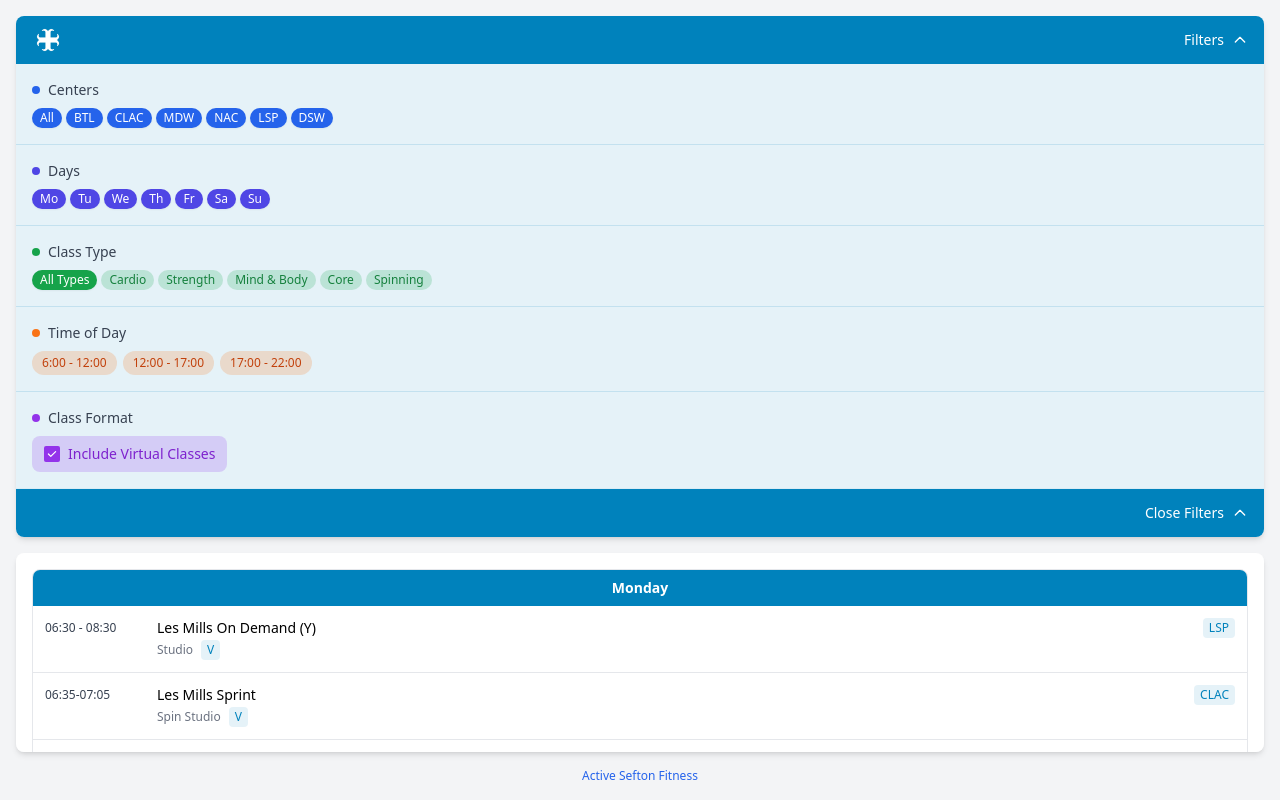
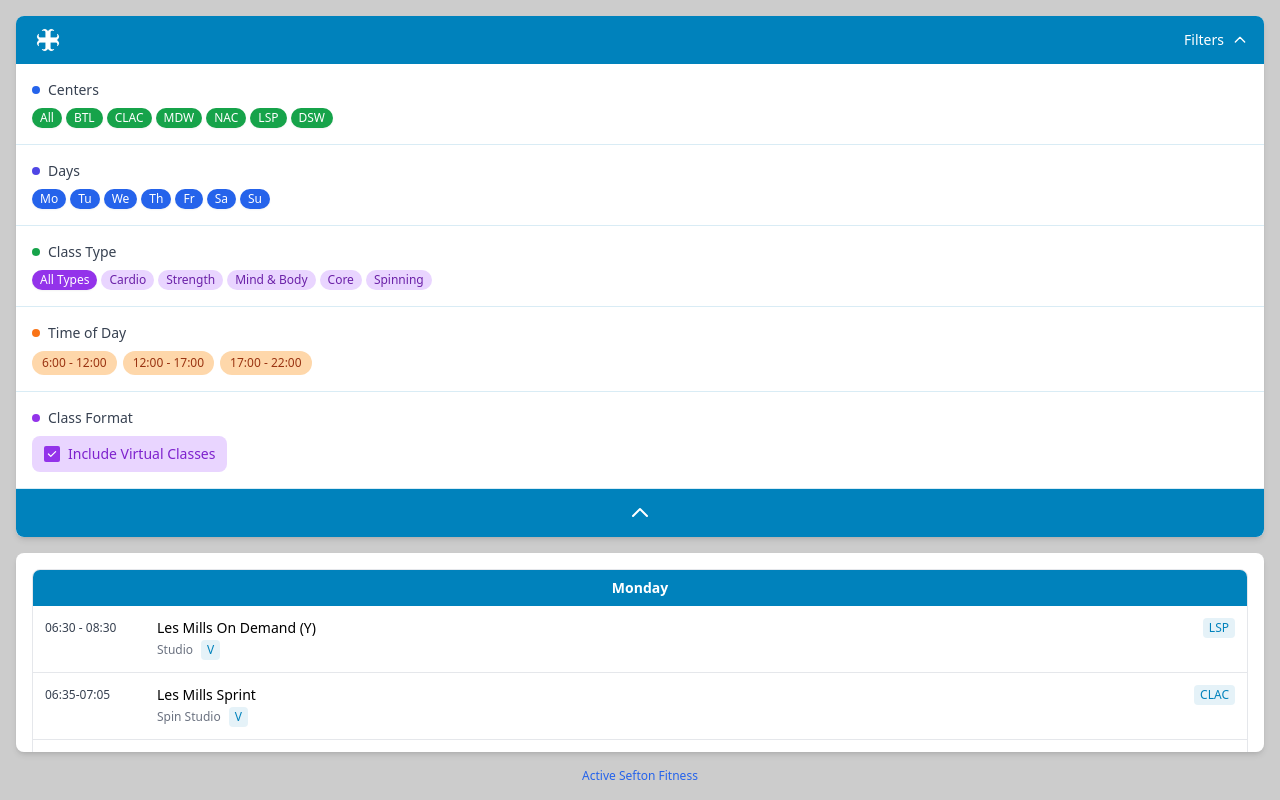
Before and after one commit to johnnyhawk02/fitness-timetable-app, a React (Create React App) app: page / in a window 1280 px wide. Both pictures are taken after a click on the button "Filters". Built offline with nearby package versions, Linux system fonts and the light colour scheme.

Commit message:
Refine filter UI with updated color palette and simplified close button

```diff
--- a/src/components/FitnessTimetable.jsx
+++ b/src/components/FitnessTimetable.jsx
@@ -644,7 +644,7 @@ const FitnessTimetable = () => {
   };
 
   return (
-    <div className="flex flex-col h-screen bg-gray-100 p-4">
+    <div className="flex flex-col h-screen bg-[rgba(0,0,0,0.2)] p-4">
       {/* Header and main filter toggle */}
       <div className="bg-white rounded-lg shadow-md overflow-hidden">
         {/* App header */}
@@ -678,7 +678,7 @@ const FitnessTimetable = () => {
             filtersExpanded ? 'max-h-[80vh] opacity-100' : 'max-h-0 opacity-0'
           }`}
         >
-          <div className="bg-[rgb(0,130,188)]/10">
+          <div className="bg-white">
             <div className="divide-y divide-[rgb(0,130,188)]/15">
               {/* Centers filter */}
               <div className="p-4">
@@ -691,8 +691,8 @@ const FitnessTimetable = () => {
                     onClick={() => handleCenterChange('all')}
                     className={`px-2 py-0.5 rounded-full text-xs font-medium transition-colors ${
                       Object.values(selectedCenters).every(selected => selected)
-                        ? 'bg-blue-600 text-white shadow-sm'
-                        : 'bg-[rgb(0,130,188)]/20 text-[rgb(0,130,188)] hover:bg-[rgb(0,130,188)]/30'
+                        ? 'bg-green-600 text-white shadow-sm'
+                        : 'bg-green-200 text-green-800 hover:bg-green-300'
                     }`}
                   >
                     All
@@ -703,8 +703,8 @@ const FitnessTimetable = () => {
                       onClick={() => handleCenterChange(center)}
                       className={`px-2 py-0.5 rounded-full text-xs font-medium transition-colors ${
                         selectedCenters[center]
-                          ? 'bg-blue-600 text-white shadow-sm'
-                          : 'bg-[rgb(0,130,188)]/20 text-[rgb(0,130,188)] hover:bg-[rgb(0,130,188)]/30'
+                          ? 'bg-green-600 text-white shadow-sm'
+                          : 'bg-green-200 text-green-800 hover:bg-green-300'
                       }`}
                     >
                       {CENTER_ABBREVIATIONS[center] || center}
@@ -726,8 +726,8 @@ const FitnessTimetable = () => {
                       onClick={() => handleDayChange(day)}
                       className={`px-2 py-0.5 rounded-full text-xs font-medium transition-colors ${
                         selectedDays[day]
-                          ? 'bg-indigo-600 text-white shadow-sm'
-                          : 'bg-indigo-600/20 text-indigo-700 hover:bg-indigo-600/30'
+                          ? 'bg-blue-600 text-white shadow-sm'
+                          : 'bg-blue-200 text-blue-800 hover:bg-blue-300'
                       }`}
                     >
                       {dayAbbreviations[day]}
@@ -748,8 +748,8 @@ const FitnessTimetable = () => {
                     onClick={() => handleCategoryChange('')}
                     className={`px-2 py-0.5 rounded-full text-[11px] sm:text-xs font-medium transition-colors ${
                       selectedCategory === ''
-                        ? 'bg-green-600 text-white shadow-sm'
-                        : 'bg-green-600/20 text-green-700 hover:bg-green-600/30'
+                        ? 'bg-purple-600 text-white shadow-sm'
+                        : 'bg-purple-200 text-purple-800 hover:bg-purple-300'
                     }`}
                   >
                     All Types
@@ -760,8 +760,8 @@ const FitnessTimetable = () => {
                       onClick={() => handleCategoryChange(value)}
                       className={`px-2 py-0.5 rounded-full text-[11px] sm:text-xs font-medium transition-colors ${
                         selectedCategory === value
-                          ? 'bg-green-600 text-white shadow-sm'
-                          : 'bg-green-600/20 text-green-700 hover:bg-green-600/30'
+                          ? 'bg-purple-600 text-white shadow-sm'
+                          : 'bg-purple-200 text-purple-800 hover:bg-purple-300'
                       }`}
                     >
                       {label.replace('Classes', '').trim()}
@@ -783,8 +783,8 @@ const FitnessTimetable = () => {
                       onClick={() => handleTimeDivisionChange(key)}
                       className={`px-2.5 py-1 rounded-full text-xs font-medium transition-colors ${
                         selectedTimeBlocks[key]
-                          ? 'bg-orange-500 text-white shadow-sm'
-                          : 'bg-orange-500/20 text-orange-700 hover:bg-orange-500/30'
+                          ? 'bg-orange-600 text-white shadow-sm'
+                          : 'bg-orange-200 text-orange-800 hover:bg-orange-300'
                       }`}
                     >
                       {division.start}:00 - {division.end}:00
@@ -800,7 +800,7 @@ const FitnessTimetable = () => {
                   <div className="text-sm font-medium text-gray-700">Class Format</div>
                 </div>
                 <div
-                  className="flex items-center space-x-2 cursor-pointer px-3 py-2 rounded-lg bg-purple-600/20 hover:bg-purple-600/30 transition-colors w-fit"
+                  className="flex items-center space-x-2 cursor-pointer px-3 py-2 rounded-lg bg-purple-200 hover:bg-purple-300 transition-colors w-fit"
                   onClick={() => setIncludeVirtual(!includeVirtual)}
                 >
                   <div className={`w-4 h-4 rounded-sm flex items-center justify-center ${includeVirtual ? 'bg-purple-600' : 'border-2 border-purple-600 bg-white'}`}>
@@ -814,18 +814,10 @@ const FitnessTimetable = () => {
               <div className="sticky bottom-0 bg-white">
                 <button
                   onClick={toggleFilters}
-                  className="w-full bg-[rgb(0,130,188)] px-4 py-2 flex justify-between items-center hover:bg-[rgb(0,130,188)]/90 transition-colors"
+                  className="w-full flex justify-center items-center bg-[rgb(0,130,188)] hover:bg-[rgb(0,130,188)]/90 transition-colors h-12"
                 >
-                  <img src="/images/logo.jpg" alt="Active Sefton Fitness" className="h-8 object-contain invisible" />
-                  <div className="flex items-center text-sm font-medium text-white">
-                    <span className="mr-1">Close Filters</span>
-                    {getActiveFilterCount() > 0 &&
-                      <span className="ml-1 bg-orange-500 text-white text-xs px-1.5 py-0.5 rounded-full">
-                        {getActiveFilterCount()}
-                      </span>
-                    }
                   <svg
-                      className="w-4 h-4 ml-1"
+                    className="w-6 h-6 text-white"
                     fill="none"
                     stroke="currentColor"
                     viewBox="0 0 24 24"
@@ -833,7 +825,6 @@ const FitnessTimetable = () => {
                   >
                     <path strokeLinecap="round" strokeLinejoin="round" strokeWidth="2" d="M5 15l7-7 7 7"></path>
                   </svg>
-                  </div>
                 </button>
               </div>
             </div>
```
Lines whose indentation alone changed are shown as unchanged.
